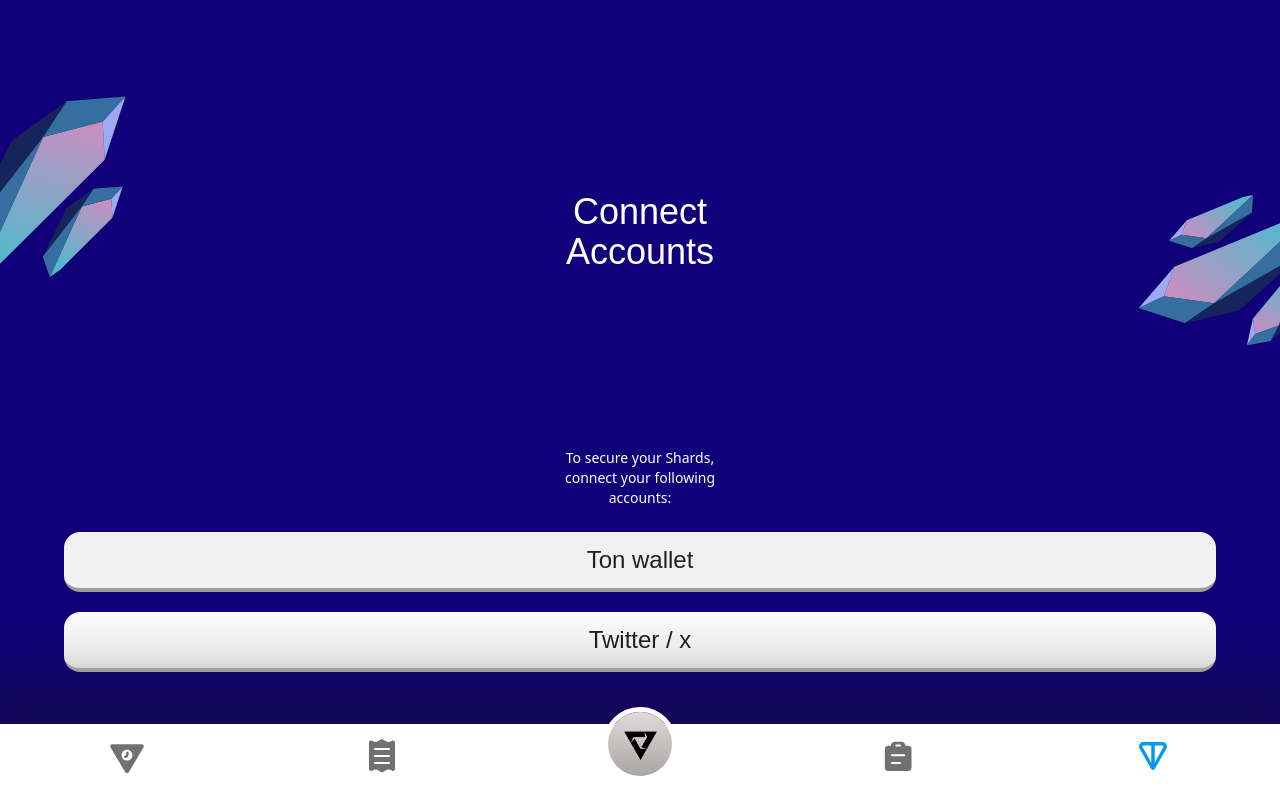
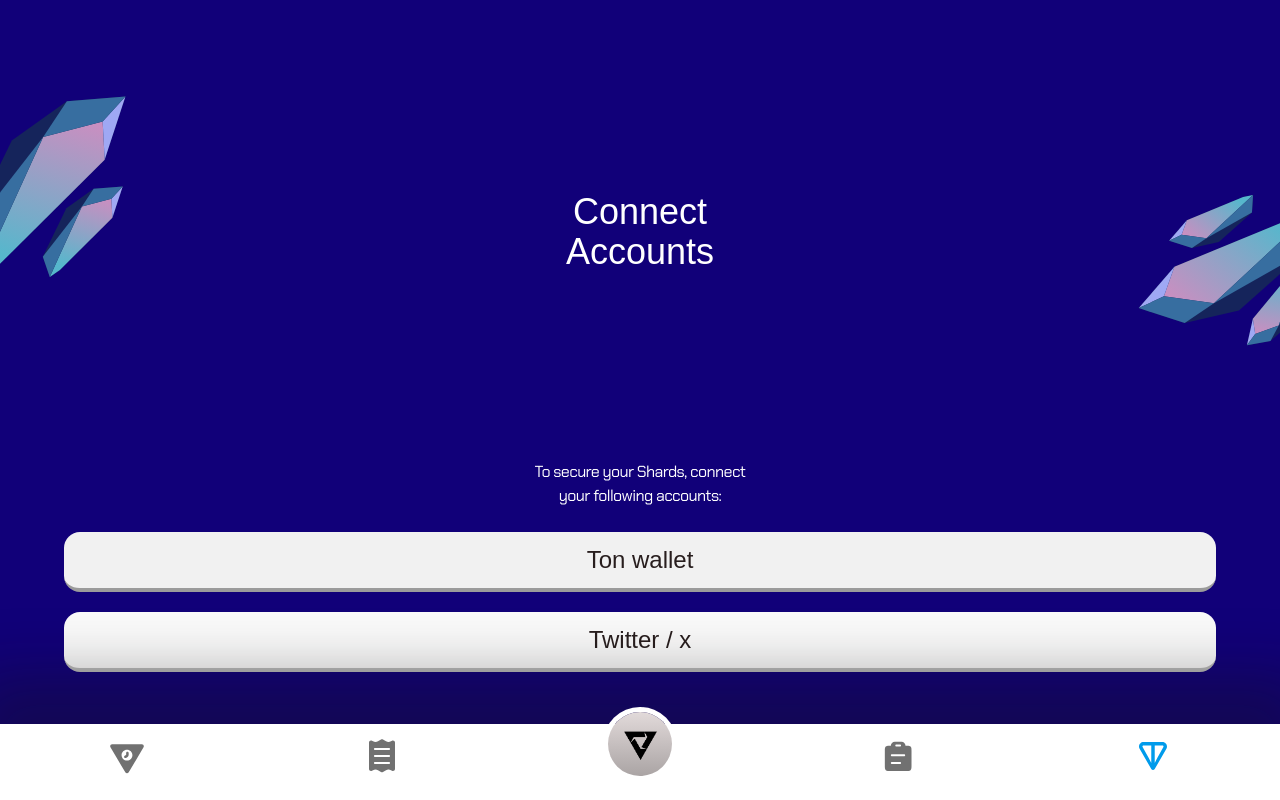
Before and after one commit to ddeveza/deviants-bot-game, a React (Vite) app: page /wallet in a window 1280 px wide. Built offline with nearby package versions, Linux system fonts and the light colour scheme; a web font is replaced by a local one.

Commit message:
updated font of wallet

```diff
--- a/src/pages/wallet/wallet.jsx
+++ b/src/pages/wallet/wallet.jsx
@@ -20,7 +20,7 @@
         </div>
       </div>
       <div className="flex flex-col items-center space-y-6">
-        <p className="text-white text-sm text-center max-w-[200px]">To secure your Shards, connect your following accounts:</p>
+        <p className="text-white text-[0.938 rem] text-center leading-normal -tracking-[0.6px] max-w-[240px] font-chakra ">To secure your Shards, connect your following accounts:</p>
         <div className="flex flex-col space-y-5 w-[90%]">
           <Link to={PAGES.walletTon}>
             <Button className="w-full text-[#281E1E] bg-[#F1F1F1] px-20 py-7 rounded-2xl border-b-4 border-[#9B9B9B] font-bowlby text-2xl hover:text-white">Ton wallet</Button>
```
